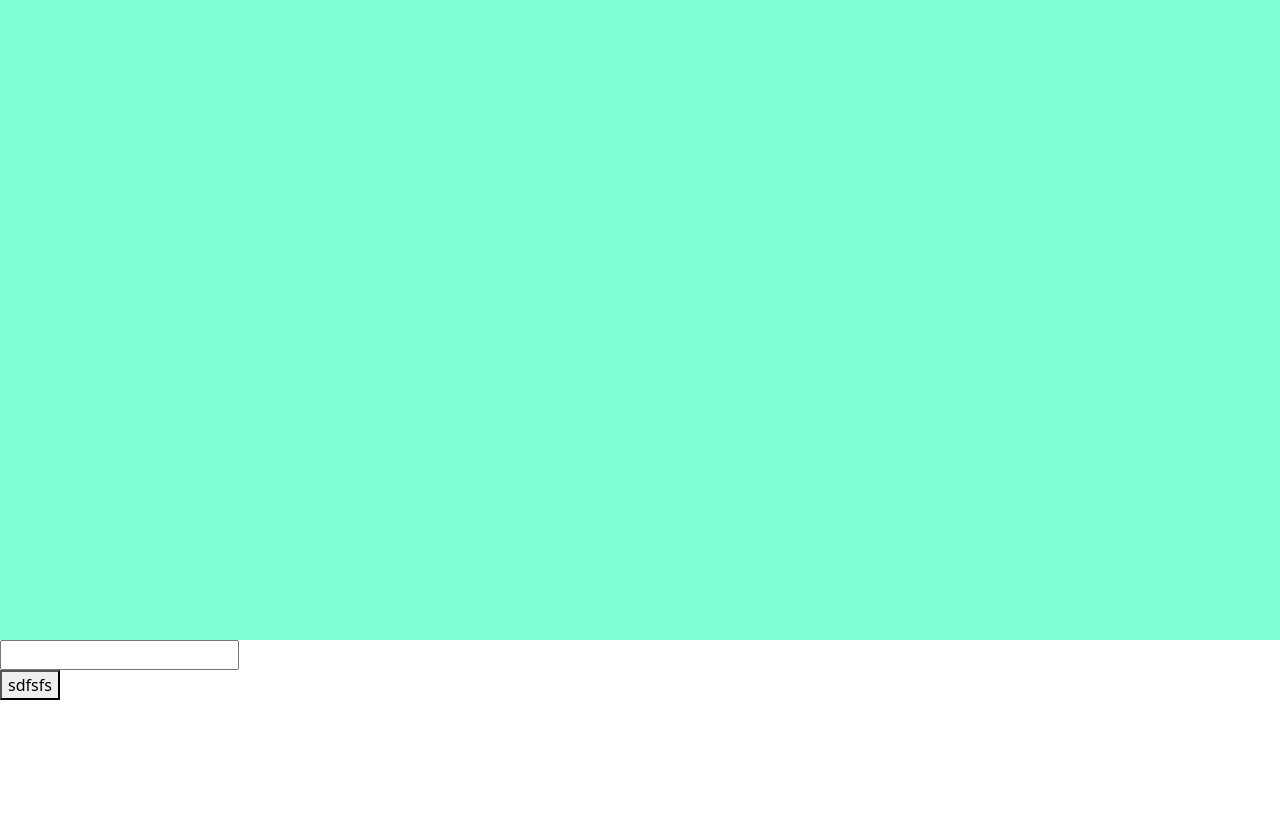
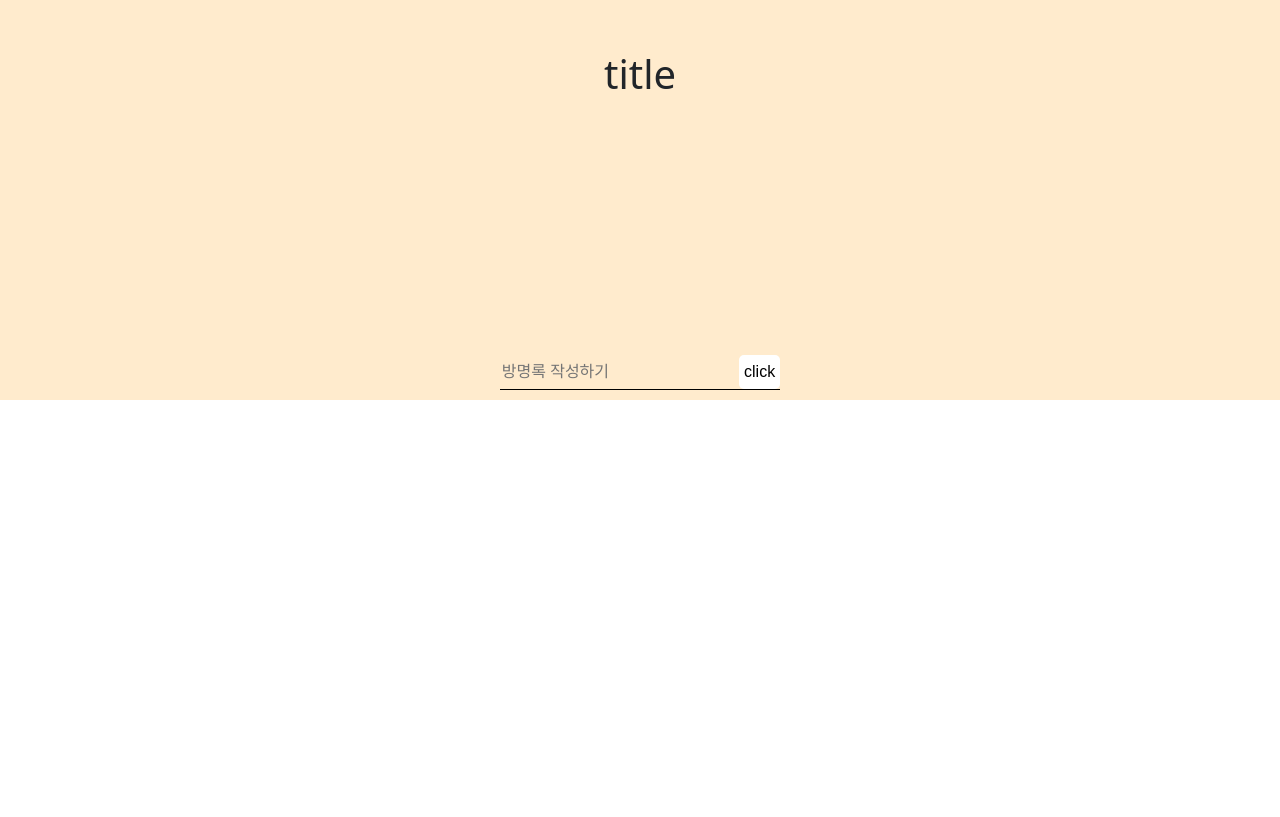
Before and after one commit to goatisgoat/introProject, a Flask app: page / in a window 1280 px wide. Shown: the top 817 px of the page. Run offline with Flask 3, Linux system fonts and the light colour scheme; data that the repository does not hold is empty; some libraries are stand-ins or nearby versions.

Commit message:
thrid commit

```diff
--- a/app.py
+++ b/app.py
@@ -31,12 +31,11 @@ def comment_get():
 @app.route("/introPosting", methods=["POST"])
 def comment_post():
     comment_receive = request.form['comment_give']
-    num = len(list(db.fan.find({},{'_id':False})))
+   #  num = len(list(db.fan.find({},{'_id':False})))
 
 
     doc = {'comment': comment_receive,
            'like' : 0,
-           'num' : num +1
     }
     db.teamComment.insert_one(doc)
 
@@ -60,11 +59,10 @@ def comment_delete():
 # 좋아요
 @app.route("/fan/like", methods=["POST"])
 def fan_like():
-   #  num_receive = request.form['num_give']
-   #  like_receive = request.form['like_give']
+    like_receive = request.form['like_give']
     id_receive = request.form['id_give']
 
-    db.teamComment.update_one({'_id': id_receive },{'$set': {'like' : int(like_receive) + 1 }})
+    db.teamComment.update_one({'_id': ObjectId(id_receive)},{'$set': {'like' : int(like_receive) + 1 }})
     return jsonify({'msg':'좋아요'})
 
 if __name__ == '__main__':
--- a/templates/index.html
+++ b/templates/index.html
@@ -39,8 +39,8 @@
         margin: 20px auto;
         background-color: transparent;
       }
-      Ï html {
-        overflow: hidden;
+      html {
+        overflow: scroll;
       }
       html,
       body {
@@ -81,32 +81,64 @@
         background-color: aliceblue;
       }
 
-      .inputComment {
+      .section1Container {
         width: 100%;
-        height: 80%;
-        background-color: aquamarine;
+        height: 400px;
+        background-color: blanchedalmond;
         display: flex;
+        align-items: end;
         justify-content: center;
       }
 
-      .inputComment ul {
-        list-style: none;
-        padding: 0;
+      .section1Input {
+        margin-bottom: 10px;
+        border-bottom: 1px solid black;
       }
 
-      .inputComment ul li {
-        border: 1px solid white;
+      .section1Container h1 {
+        position: absolute;
+        top: 50px;
+      }
+
+      .section1Input input {
+        border: none;
+        background-color: rgba(240, 248, 255, 0);
+      }
+
+      #commentInput:focus {
+        outline: none;
+      }
+
+      .section1Input button {
+        border: burlywood;
+        font-family: sans-serif;
+        background-color: white;
+        border-radius: 5px;
         padding: 5px;
       }
 
-      #commentInput {
-        padding: auto;
+      .inputComment {
+        /* border: 1px solid black; */
+        width: 60%;
+        height: 45%;
+        padding: 0 20px;
+        margin:  10px auto;
+        overflow: scroll;
+      }
+      .inputList {
+        width: 100%;
+        height: 100%;
+        /* background-color: aqua; */
       }
 
-      /* p {
-        width: 30px;
-        height: 30px;
-      } */
+      .divcomment {
+        border: 1px solid white;
+        padding: 10px;
+        margin-top: 10px;
+        border-radius: 10px;
+        text-align: center;
+        background-color: antiquewhite;
+      }
     </style>
     <script>
       const btnArr = document.getElementsByTagName("button");
@@ -142,12 +174,18 @@
   </head>
   <body>
     <div class="section" id="section1">
+      <div class="section1Container">
+        <h1>title</h1>
+        <div class="section1Input">
+          <input id="commentInput" type="text" placeholder="방명록 작성하기"/>
+          <button onclick="posting()">click</button>
+        </div>
+      </div>
+
       <div class="inputComment">
-        <ul id="inputList">
-        </ul>
+        <div id="inputList"></div>
+        <!-- <ul ></ul> -->
       </div>
-      <div><input id="commentInput" type="text" /></div>
-      <button onclick="posting()">sdfsfs</button>
     </div>
     <div class="section" id="section2">
       <div style="text-align: center">
@@ -159,7 +197,7 @@
             <tbody>
               <tr>
                 <th scope="row">name</th>
-                <td>Subin</td>
+                <td>Yujin</td>
               </tr>
               <tr>
                 <th scope="row">gender</th>
@@ -167,19 +205,19 @@
               </tr>
               <tr>
                 <th scope="row">birth</th>
-                <td>95.07.06</td>
+                <td>99.05.09</td>
               </tr>
               <tr>
                 <th scope="row">MBTI</th>
-                <td>INFJ</td>
+                <td>INFP</td>
               </tr>
               <tr>
                 <th scope="row">hobby</th>
-                <td>드라마 감상</td>
+                <td>팟캐스트 듣기</td>
               </tr>
               <tr>
                 <th scope="row">strength</th>
-                <td>꼼꼼함, 강한 집념</td>
+                <td>꾸준히 하는 습관</td>
               </tr>
             </tbody>
           </table>
```
Also changed, not shown: static/index.js (+17 -24 lines).
